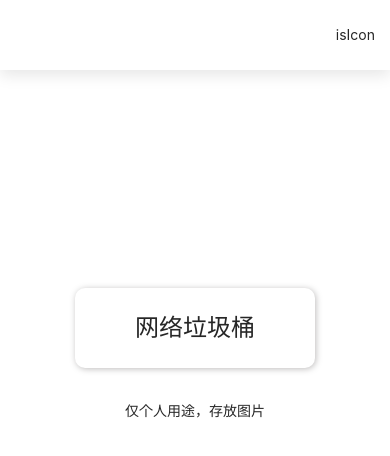
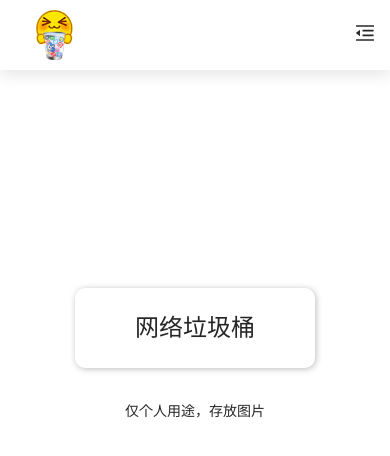
Before and after one commit to AriesLyt/network-garbage, a React (Create React App) app: page / in a window 390 px wide. Shown: the top 456 px of the page. Built offline with nearby package versions, Linux system fonts and the light colour scheme.

Commit message:
feat: icon

```diff
--- a/package.json
+++ b/package.json
@@ -3,6 +3,7 @@
   "version": "0.1.0",
   "private": true,
   "dependencies": {
+    "@ant-design/icons": "^4.7.0",
     "@craco/craco": "^7.0.0-alpha.0",
     "@testing-library/jest-dom": "^5.16.4",
     "@testing-library/react": "^13.3.0",
--- a/paths.json
+++ b/paths.json
@@ -4,7 +4,8 @@
         "paths": {
             "@views/*": ["src/views/*"],
             "@components/*": ["src/component/*"],
-            "@utils/*": ["src/utils/*"]
+            "@utils/*": ["src/utils/*"],
+            "@assets/*": ["src/assets/*"]
         }
     }
 }
--- a/src/assets/css/media.less
+++ b/src/assets/css/media.less
@@ -1,7 +1,15 @@
 @media screen and (max-width: 768px) {
   .topnav-wrap{
+    .nav-lt-box{
+      left: 30px;
+    }
+
     .nav-ul{
       display: none;
     }
+
+    .nav-icon {
+      display: inline-block;
+    }
   }
 }
--- a/src/component/topNav/index.less
+++ b/src/component/topNav/index.less
@@ -1,9 +1,9 @@
 .topnav-wrap {
   position: absolute;
-  display: grid;
+  // display: grid;
   top: 0;
   z-index: 1;
-  align-items: center;
+  // align-items: center;
 
   background-color: rgba(255, 255, 255, 0.8);
   height: 70px;
@@ -13,31 +13,71 @@
 
   transition: all .3s;
 
+  .nav-lt-box{
+    position: absolute;
+    top: 10px;
+    left: 60px;
+
+    transition: left .3s;
+  }
+
+  .nav-logo{
+    display: inline-block;
+    width: 50px;
+    height: 50px;
+    background-image: url("../../assets/image/logo.png");
+    background-repeat: no-repeat;
+    background-size: contain;
+  }
+
+  // .nav-title {
+  //   display: inline-block;
+  //   height: 50px;
+  // }
+
+  .nav-ul-wrap {
+    display: inline-block;
+  }
+
   .nav-ul{
     list-style: none;
 
+    position: absolute;
+    right: 100px;
+
     display: grid;
     grid-template-columns: repeat(3, 120px);
+    height: 100%;
     align-content: center;
 
     margin-bottom: unset;
 
     text-align: center;
 
-    li{
+    // li{
 
-    }
+    // }
   }
 
   .nav-icon {
+    display: none;
     position: absolute;
     right: 15px;
+    height: 100%;
+
+    line-height: 70px;
 
     transition: all .3s;
 
+    .antd-icon {
+      width: 20px;
+      height: 20px;
+      font-size: 20px;
+    }
+
     &.is-checked {
       // transition: all .3s;
-      transform: rotate(90deg);
+      transform: rotate(180deg);
     }
   }
 }
--- a/src/component/topNav/index.tsx
+++ b/src/component/topNav/index.tsx
@@ -5,14 +5,17 @@ import "./index.less"
 //component
 import RightNav from '@components/rightNav';
 
+//icon
+import { MenuFoldOutlined } from "@ant-design/icons"
+
 export default function TopNav() {
 
-  const [navClass, setNavClass] = useState<string []>(['topnav-wrap'])
+  const [navClass, setNavClass] = useState<string[]>(['topnav-wrap'])
 
-  useEffect(()=>{
+  useEffect(() => {
     let scrlListener = function (): void {
       console.log((window.pageYOffset || document.documentElement.scrollTop || document.body.scrollTop))
-      if((window.pageYOffset || document.documentElement.scrollTop || document.body.scrollTop) > 60){
+      if ((window.pageYOffset || document.documentElement.scrollTop || document.body.scrollTop) > 60) {
         setNavClass(['topnav-wrap', 'is-Fixed-nav'])
         return
       }
@@ -24,12 +27,12 @@ export default function TopNav() {
 
   const [rightShow, setRightShow] = useState<boolean>(false)
 
-  const [iconClass, setIconClass] = useState<string []>(['nav-icon'])
+  const [iconClass, setIconClass] = useState<string[]>(['nav-icon'])
 
   function changeMoNavShow(show = false) {
-    if(show){
+    if (show) {
       setIconClass(['nav-icon', 'is-checked'])
-    }else{
+    } else {
       setIconClass(['nav-icon'])
     }
     setRightShow(show)
@@ -38,6 +41,12 @@ export default function TopNav() {
   return (
     <>
       <div className={navClass.join(" ")} >
+        <span className="nav-lt-box">
+          <span className="nav-logo" />
+          {/* <span className="nav-title">
+            WLLJT
+          </span> */}
+        </span>
           <ul className="nav-ul">
             <li>
               首页
@@ -52,8 +61,8 @@ export default function TopNav() {
             Other
           </li> */}
           </ul>
-        <span className={iconClass.join(" ")}  onClick={() => {changeMoNavShow(true)}}>
-          isIcon
+        <span className={iconClass.join(" ")} onClick={() => { changeMoNavShow(true) }}>
+          <MenuFoldOutlined className="antd-icon" />
         </span>
       </div>
       <RightNav rightShow={rightShow} setRightShow={changeMoNavShow} />
```
Also changed, not shown: src/assets/image/logo.png (added), 1 other file (tests, documents, lock files or other folders). Lines whose indentation alone changed are shown as unchanged.
